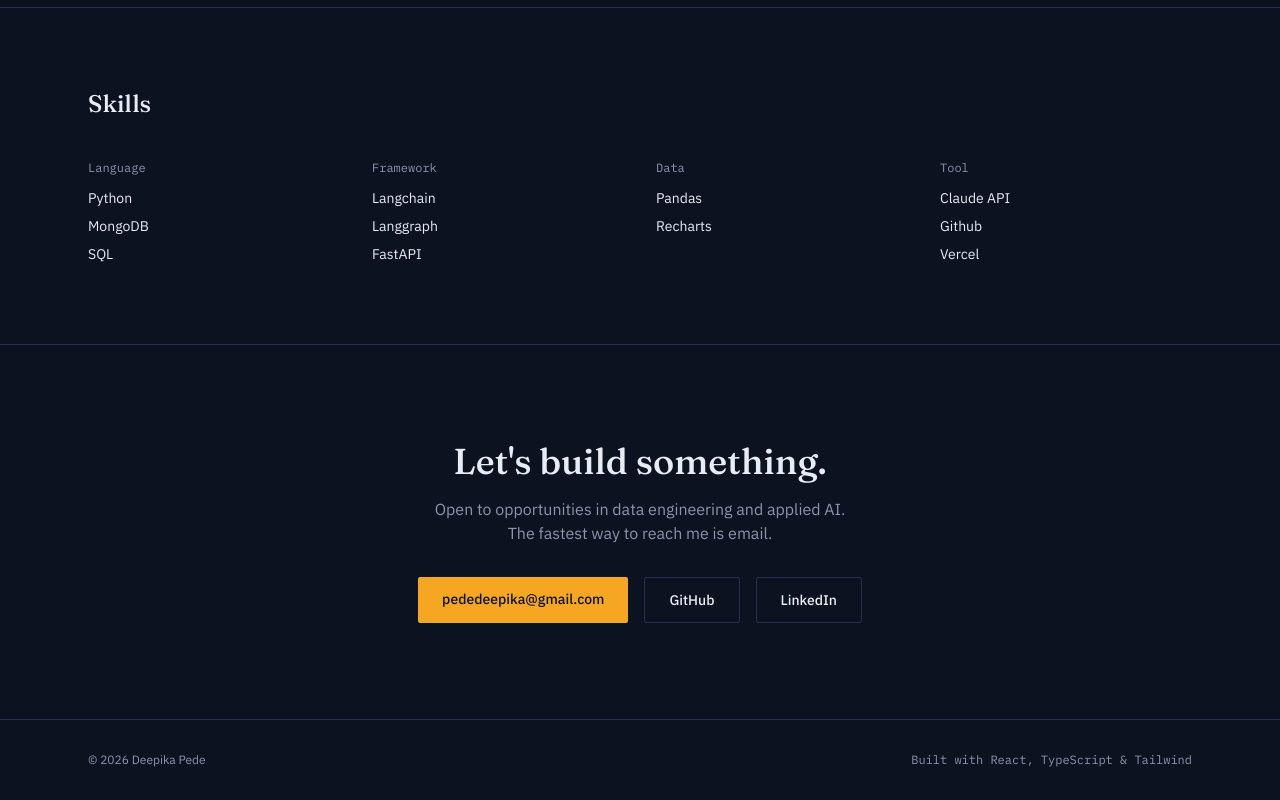
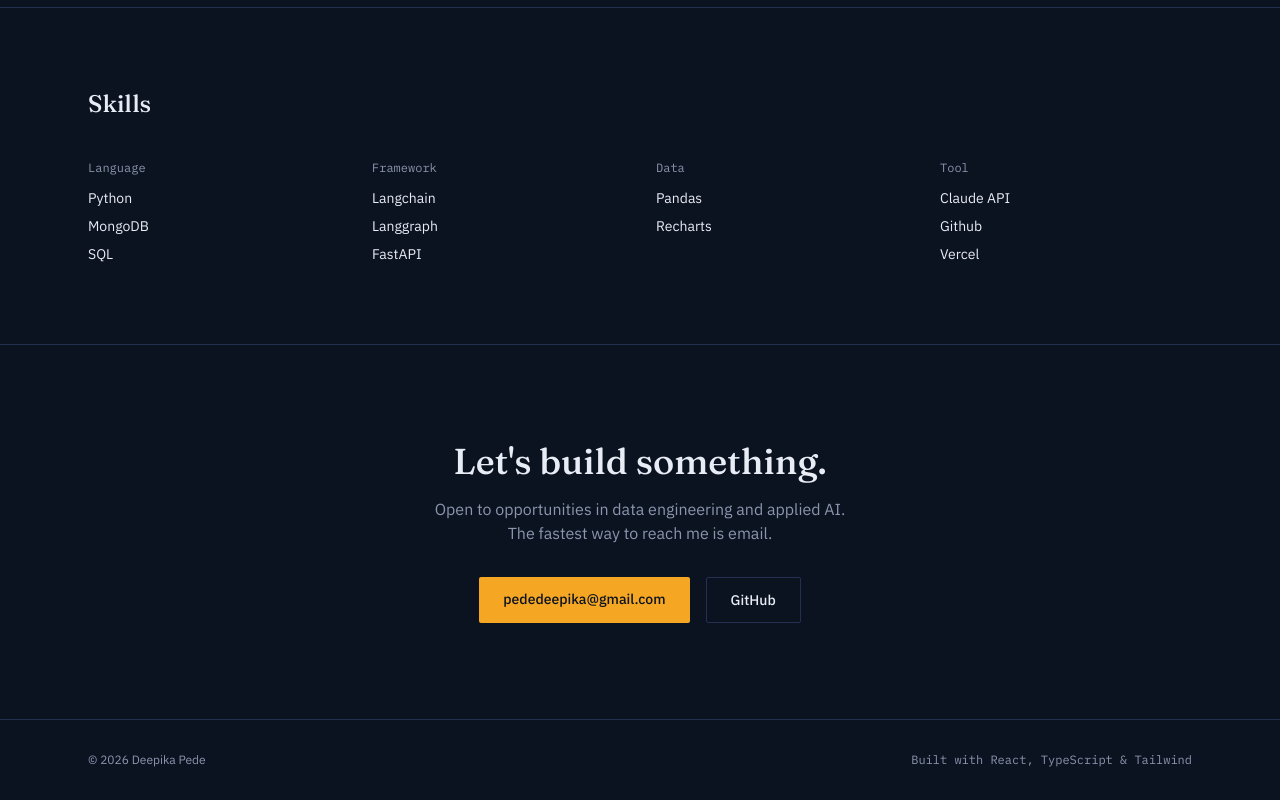
Before and after one commit to DeepikaPede/Portfolio, a React (Vite) app: page / in a window 1280 px wide. Shown: the part 1720-2520 px from the top of the page. Built offline with nearby package versions, Linux system fonts and the light colour scheme.

Commit message:
Update index.tsx

```diff
--- a/src/components/Contact/index.tsx
+++ b/src/components/Contact/index.tsx
@@ -24,12 +24,7 @@ export function Contact() {
           >
             GitHub
           </a>
-          <a
-            href={profile.linkedin}
-            className="rounded-sm border border-border px-6 py-3 text-sm font-medium text-text transition-colors hover:border-muted"
-          >
-            LinkedIn
-          </a>
+
         </div>
       </div>
     </section>
```
